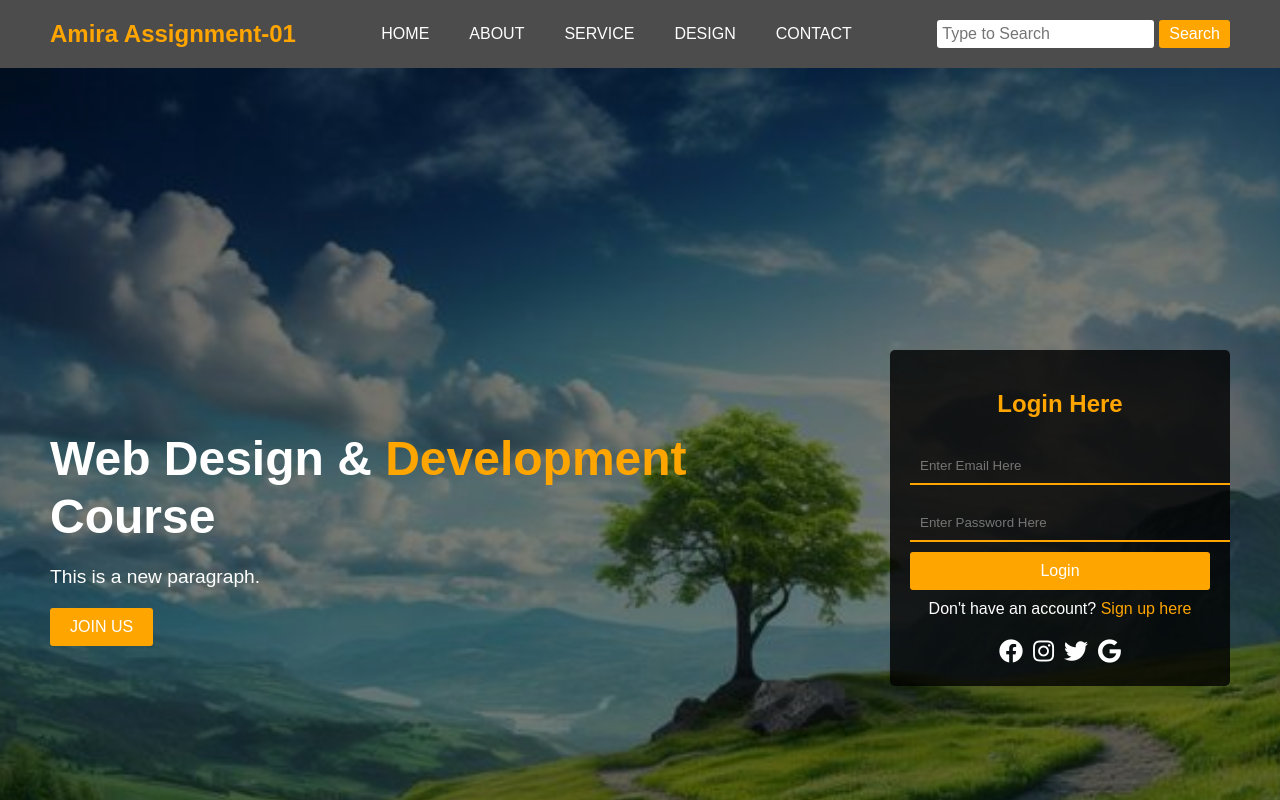
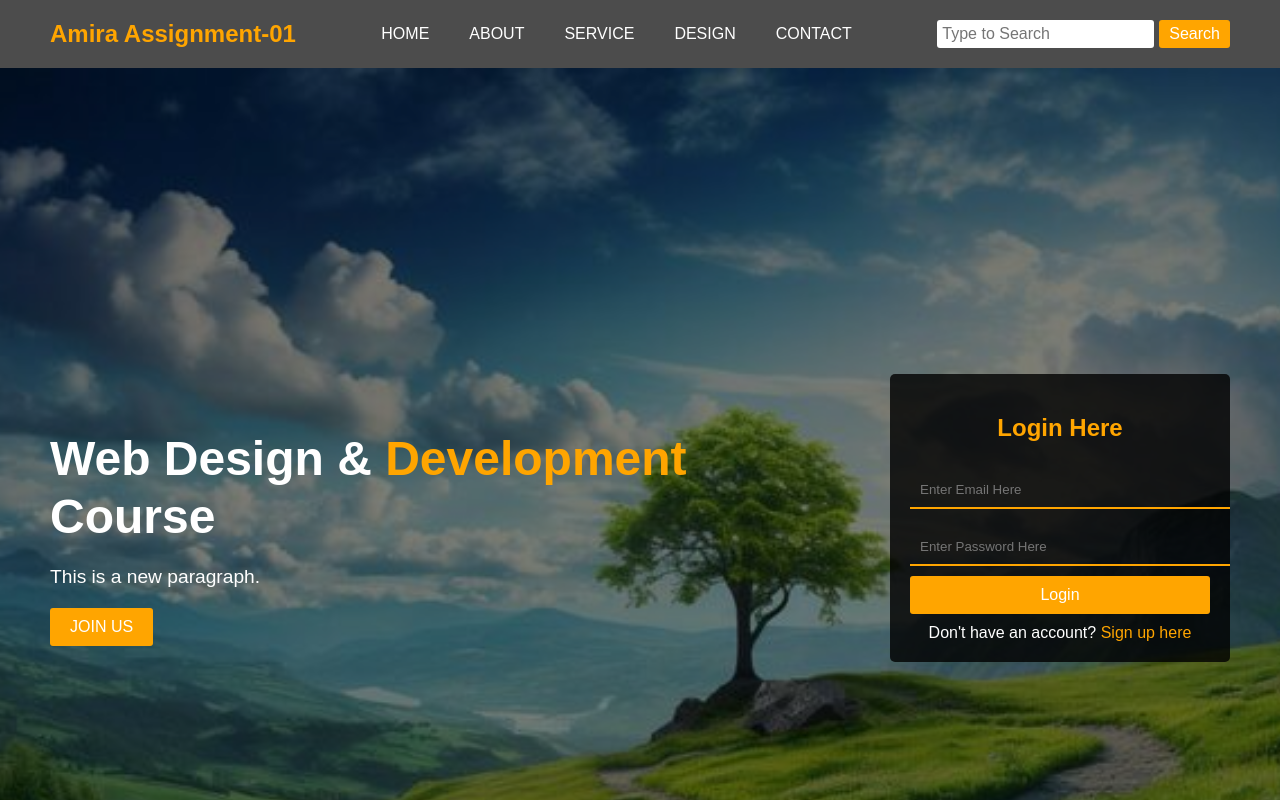
Before and after one commit to AmiraElSaeedBehery/Bimsc25_bootCamp_01, a plain HTML site: page index.html in a window 1280 px wide. Shown: the top 800 px of the page. Drawn offline with Linux system fonts and the light colour scheme.

Commit message:
Update index.html

```diff
--- a/index.html
+++ b/index.html
@@ -3,9 +3,8 @@
 <head>
   <meta charset="UTF-8">
   <meta name="viewport" content="width=device-width, initial-scale=1.0">
-  <title>PraRoz Web Design</title>
+  <title>My Web Design</title>
   <link rel="stylesheet" href="styles.css">
-  <link href="https://cdnjs.cloudflare.com/ajax/libs/font-awesome/5.15.4/css/all.min.css" rel="stylesheet">
 </head>
 <body>
   <header class="navbar">
@@ -37,12 +36,6 @@
       <div class="signup">
         Don't have an account? <a href="#">Sign up here</a>
       </div>
-      <div class="social-icons">
-        <a href="#"><i class="fab fa-facebook"></i></a>
-        <a href="#"><i class="fab fa-instagram"></i></a>
-        <a href="#"><i class="fab fa-twitter"></i></a>
-        <a href="#"><i class="fab fa-google"></i></a>
-      </div>
     </div>
   </section>
 </body>
```
